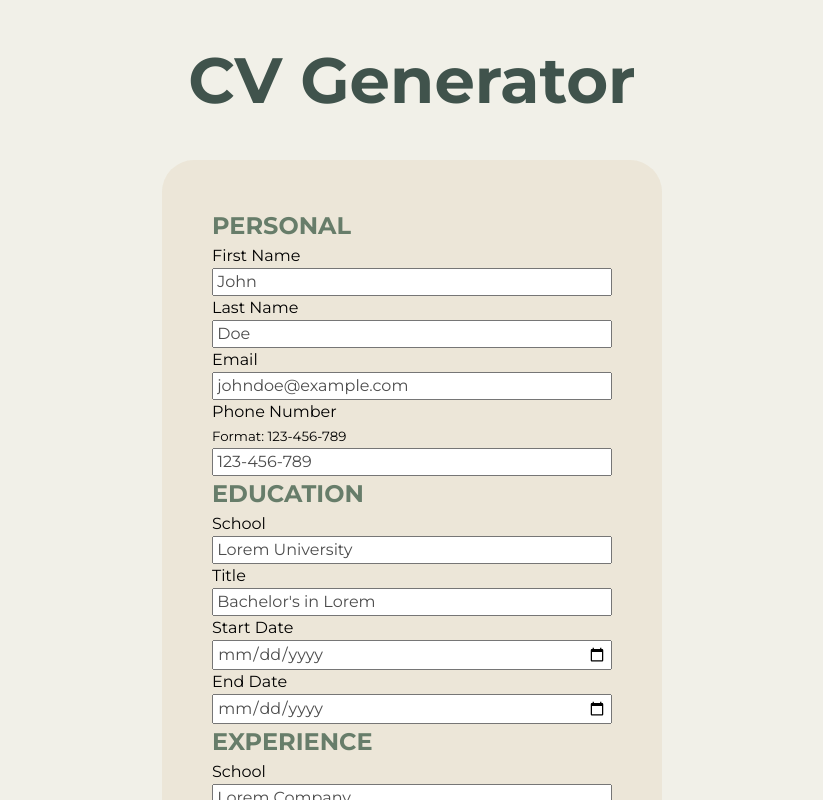
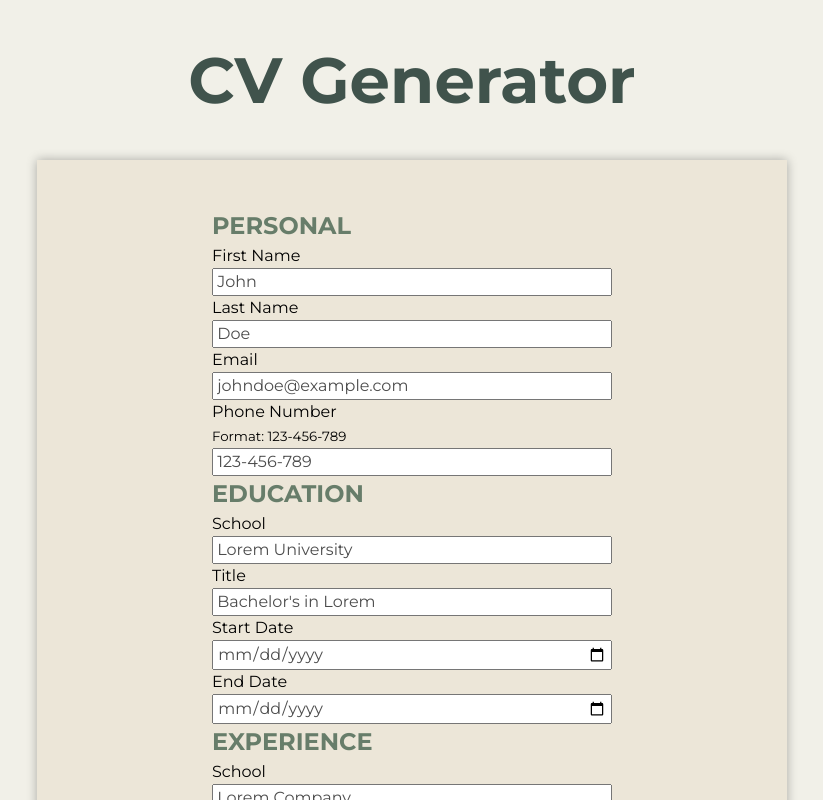
Before and after one commit to joaquimlcbfranco/cv-app, a React (Vite) app: page / in a window 1280 px wide. Shown: the top 800 px of the page, without its empty margins (228-1051 px from the left). Built offline with nearby package versions, Linux system fonts and the light colour scheme.

Commit message:
feat: Remove border radius

```diff
--- a/src/style.css
+++ b/src/style.css
@@ -82,12 +82,12 @@ body {
 }
 
 .input-wrapper {
-  width: 80%;
-  max-width: 500px;
+  width: 100%;
+  max-width: 750px;
   padding: 3em 0;
   display: flex;
   flex-direction: column;
   align-items: center;
   background-color: rgba(214, 189, 152, 0.2);
-  border-radius: 2rem;
+  box-shadow: 0 0 10px rgb(0, 0, 0, 0.3);
 }
```
